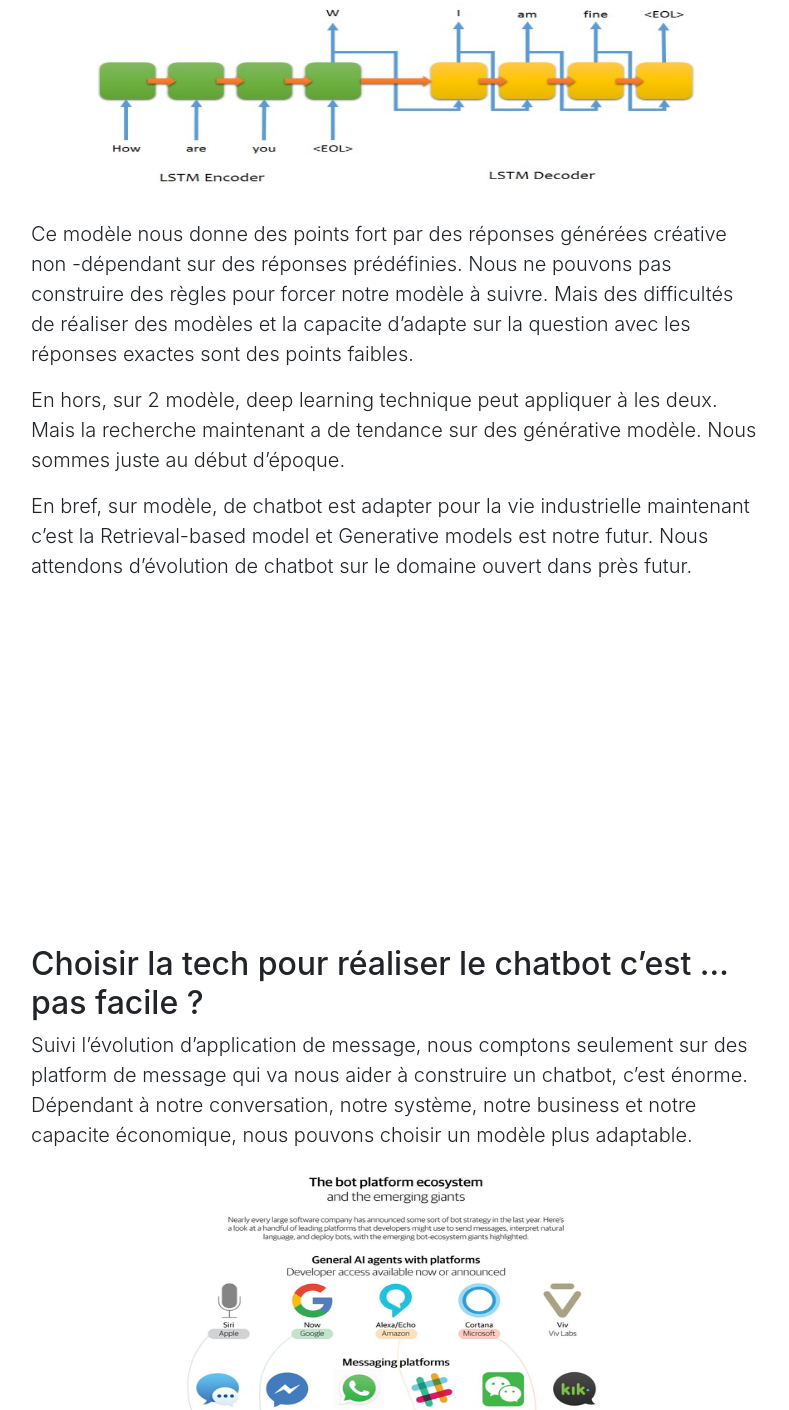
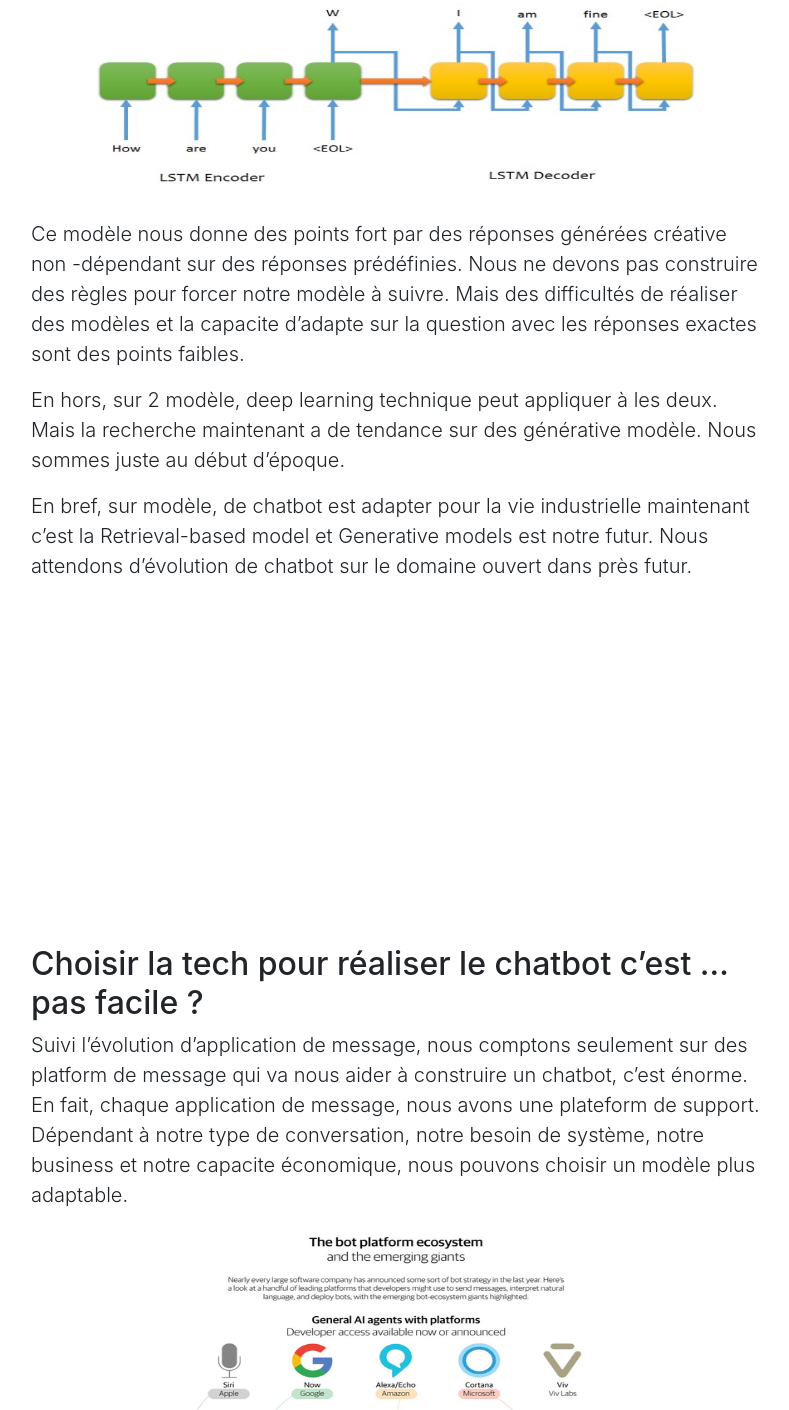
Before and after one commit to KhoiLEVL/KhoiLEVL.github.io, a plain HTML site: page index.html in a window 1280 px wide. Shown: the part 3263-4673 px from the top of the page, without its empty margins (244-1033 px from the left). Drawn offline with Linux system fonts and the light colour scheme.

Commit message:
Update index.html

```diff
--- a/index.html
+++ b/index.html
@@ -85,7 +85,7 @@
       <p class="lead">Diffèrent avec Retrieval-based model, ce modèle base sur la machine learning technique. Seq2Seq est le modèle pour générer de texte comme de façon que nous faisons la traduction technique. Sauf ici notre output est une réponse. Et le modèle populaire est LSTM Encoder avec LSTM Decoder.</p>
       <p style="text-align:center;"><img  src="LSTM.jpg" width="600" height="200" style="margin-left: auto; margin-right: auto;"    alt="img"></img></p>
 
-      <p class="lead">Ce modèle nous donne des points fort par des réponses générées créative non -dépendant sur des réponses prédéfinies. Nous ne pouvons pas construire des règles pour forcer notre modèle à suivre. Mais des difficultés de réaliser des modèles et la capacite d’adapte sur la question avec les réponses exactes sont des points faibles.</p>
+      <p class="lead">Ce modèle nous donne des points fort par des réponses générées créative non -dépendant sur des réponses prédéfinies. Nous ne devons pas construire des règles pour forcer notre modèle à suivre. Mais des difficultés de réaliser des modèles et la capacite d’adapte sur la question avec les réponses exactes sont des points faibles.</p>
       <p class="lead">En hors, sur 2 modèle, deep learning technique peut appliquer à les deux. Mais la recherche maintenant a de tendance sur des générative modèle. Nous sommes juste au début d’époque.</p>
       <p class="lead">En bref, sur modèle, de chatbot est adapter pour la vie industrielle maintenant c’est la Retrieval-based model et Generative models est notre futur. Nous attendons d’évolution de chatbot sur le domaine ouvert dans près futur.</p>
       <p class="lead"></p>
@@ -103,7 +103,7 @@
 			<div id = "3">
             <h2>Choisir la tech pour réaliser le chatbot c’est …pas facile ?</h2>
 			<!-- <a href="schema.xsd">Click here for the .doc file called flowers.</a> -->
-			<p class="lead">Suivi l’évolution d’application de message, nous comptons seulement sur des platform de message qui va nous aider à construire un chatbot, c’est énorme. Dépendant à notre conversation, notre système, notre business et notre capacite économique, nous pouvons choisir un modèle plus adaptable.</p>
+			<p class="lead">Suivi l’évolution d’application de message, nous comptons seulement sur des platform de message qui va nous aider à construire un chatbot, c’est énorme. En fait, chaque application de message, nous avons une plateform de support. Dépendant à notre type de conversation, notre besoin de système, notre business et notre capacite économique, nous pouvons choisir un modèle plus adaptable.</p>
 			<p style="text-align:center;"><img  src="structure.png" width="500" height="700" style="margin-left: auto; margin-right: auto;"    alt="img"></img></p>
       <p class="lead">Des écosystèmes avec communauté opensource du chatbot aujourd'hui s’adapte et développe. Malgré le nom est diffèrent mais le principe, le core est similaire. Donc, coding une fois et réutiliser est possible si vous voulez construire des chatbot. Pour faciliter de comprend à construire un chatbot, nous proposons une combinaison connue pour à commencer de construire chatbot avec Messenger, Dialogflow et Nodejs.	</p>
       <p style="text-align:center;"><img  src="exampletech.jpg" width="400" height="150" style="margin-left: auto; margin-right: auto;"    alt="img"></img></p>
```
